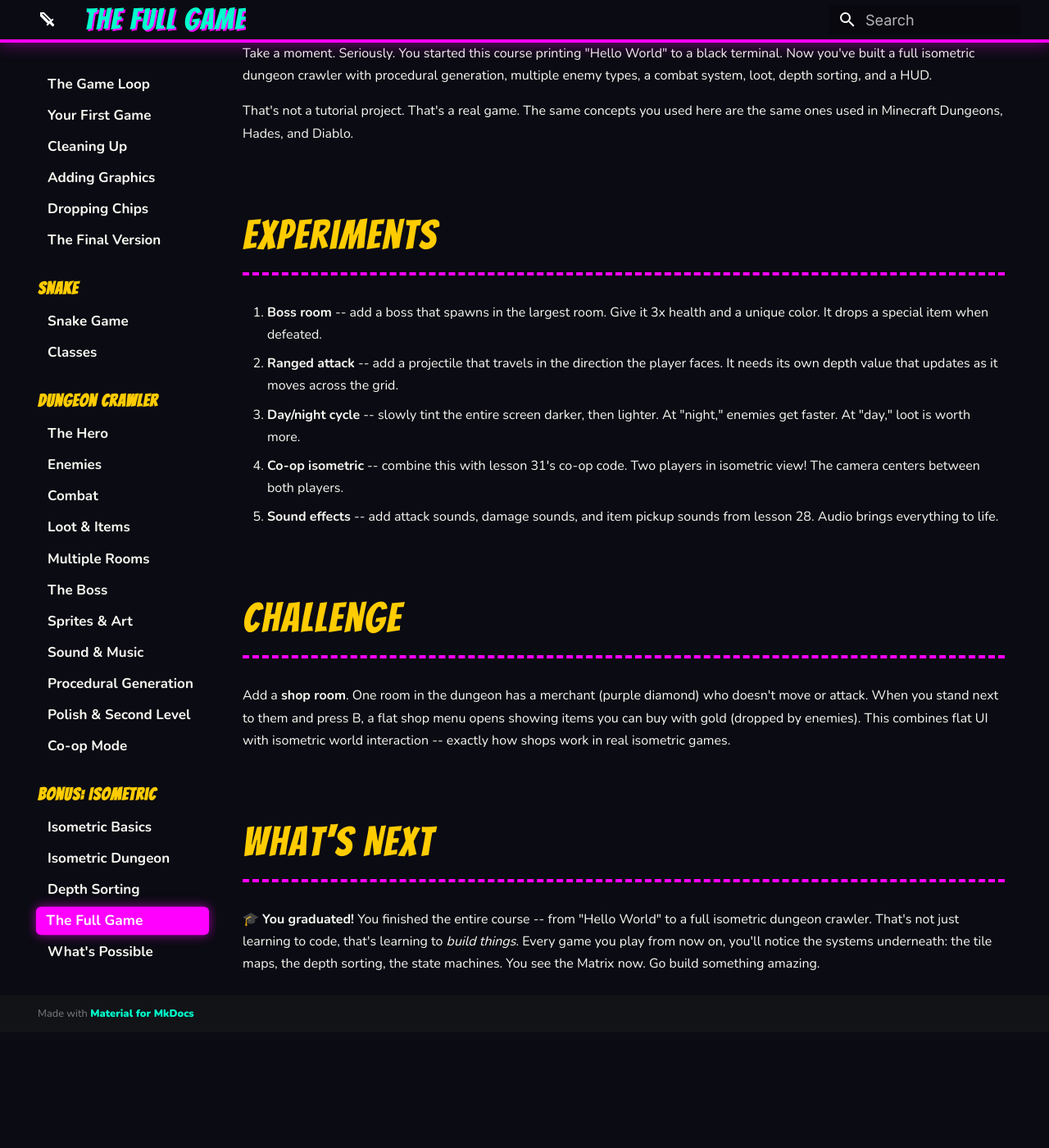
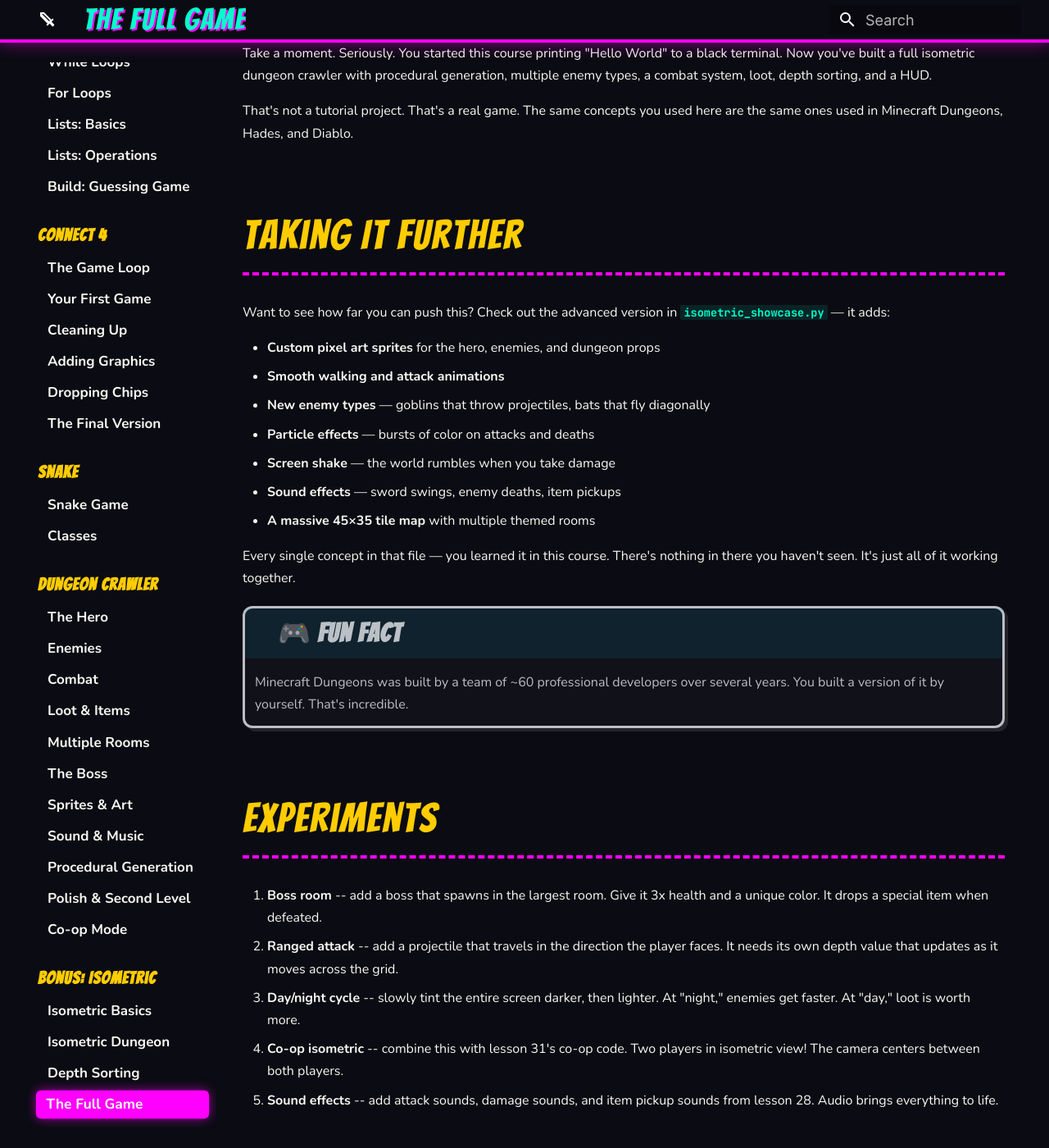
Before and after one commit to agentjuice/roberts-coding-course, an MkDocs documentation site: the page built from docs/lessons/35-isometric-game/lesson.md, in a window 1280 px wide and 1400 px high, scrolled down 3432 px. Shown: the whole window at 82% size. Built offline with MkDocs 1.6.1 and Material for MkDocs 9.7.7, drawn with Linux system fonts in a browser that asks for light colours; before the commit the page ends 4691 px from its top, so only the background shows below that; some of the changed text lies outside the part shown.

Commit message:
Merge showcase into isometric final lesson, remove separate showcase page

```diff
--- a/docs/lessons/35-isometric-game/lesson.md
+++ b/docs/lessons/35-isometric-game/lesson.md
@@ -72,6 +72,23 @@ Take a moment. Seriously. You started this course printing "Hello World" to a bl
 
 That's not a tutorial project. That's a real game. The same concepts you used here are the same ones used in Minecraft Dungeons, Hades, and Diablo.
 
+## Taking It Further
+
+Want to see how far you can push this? Check out the advanced version in [`isometric_showcase.py`](../36-the-showcase/isometric_showcase.py) — it adds:
+
+- **Custom pixel art sprites** for the hero, enemies, and dungeon props
+- **Smooth walking and attack animations**
+- **New enemy types** — goblins that throw projectiles, bats that fly diagonally
+- **Particle effects** — bursts of color on attacks and deaths
+- **Screen shake** — the world rumbles when you take damage
+- **Sound effects** — sword swings, enemy deaths, item pickups
+- **A massive 45×35 tile map** with multiple themed rooms
+
+Every single concept in that file — you learned it in this course. There's nothing in there you haven't seen. It's just all of it working together.
+
+!!! info "🎮 Fun Fact"
+    Minecraft Dungeons was built by a team of ~60 professional developers over several years. You built a version of it by yourself. That's incredible.
+
 ## Experiments
 
 1. **Boss room** -- add a boss that spawns in the largest room. Give it 3x health and a unique color. It drops a special item when defeated.
@@ -86,4 +103,5 @@ Add a **shop room**. One room in the dungeon has a merchant (purple diamond) who
 
 ## What's Next
 
-🎓 **You graduated!** You finished the entire course -- from "Hello World" to a full isometric dungeon crawler. That's not just learning to code, that's learning to *build things*. Every game you play from now on, you'll notice the systems underneath: the tile maps, the depth sorting, the state machines. You see the Matrix now. Go build something amazing.
+!!! abstract "🏆 Congratulations, Robert!"
+    You finished the entire course. Every lesson. Every project. Every challenge. From `print("hello world")` to a full isometric dungeon crawler with sprites, animations, and particle effects. You're a programmer now. Go make something amazing.
--- a/mkdocs.yml
+++ b/mkdocs.yml
@@ -78,7 +78,6 @@ nav:
     - "Isometric Dungeon": lessons/33-isometric-dungeon/lesson.md
     - "Depth Sorting": lessons/34-depth-sorting/lesson.md
     - "The Full Game": lessons/35-isometric-game/lesson.md
-    - "What's Possible": lessons/36-the-showcase/lesson.md
 
 extra:
   social: []
```
Also changed, not shown: lessons/35-isometric-game/lesson.md (+19 -1 lines).
